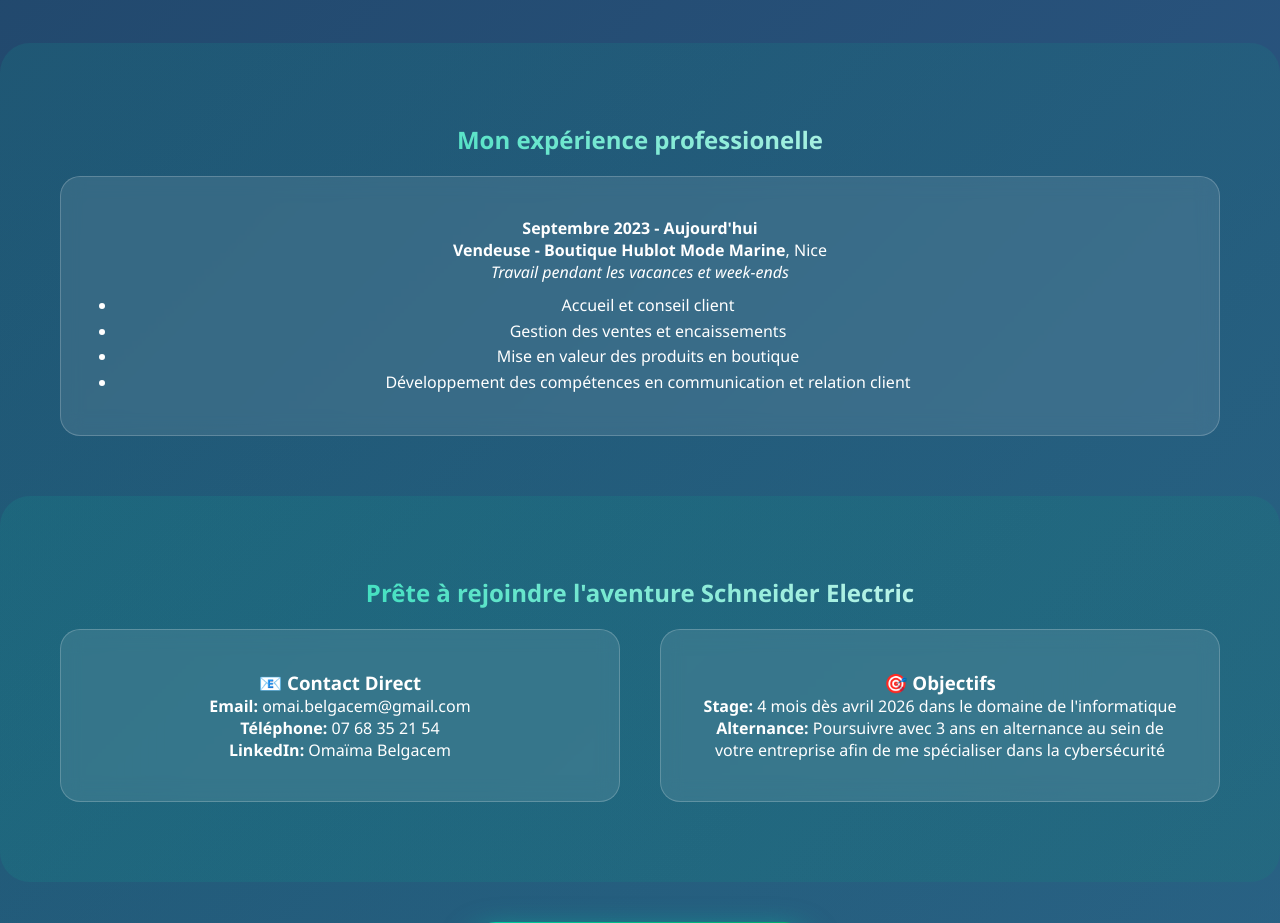
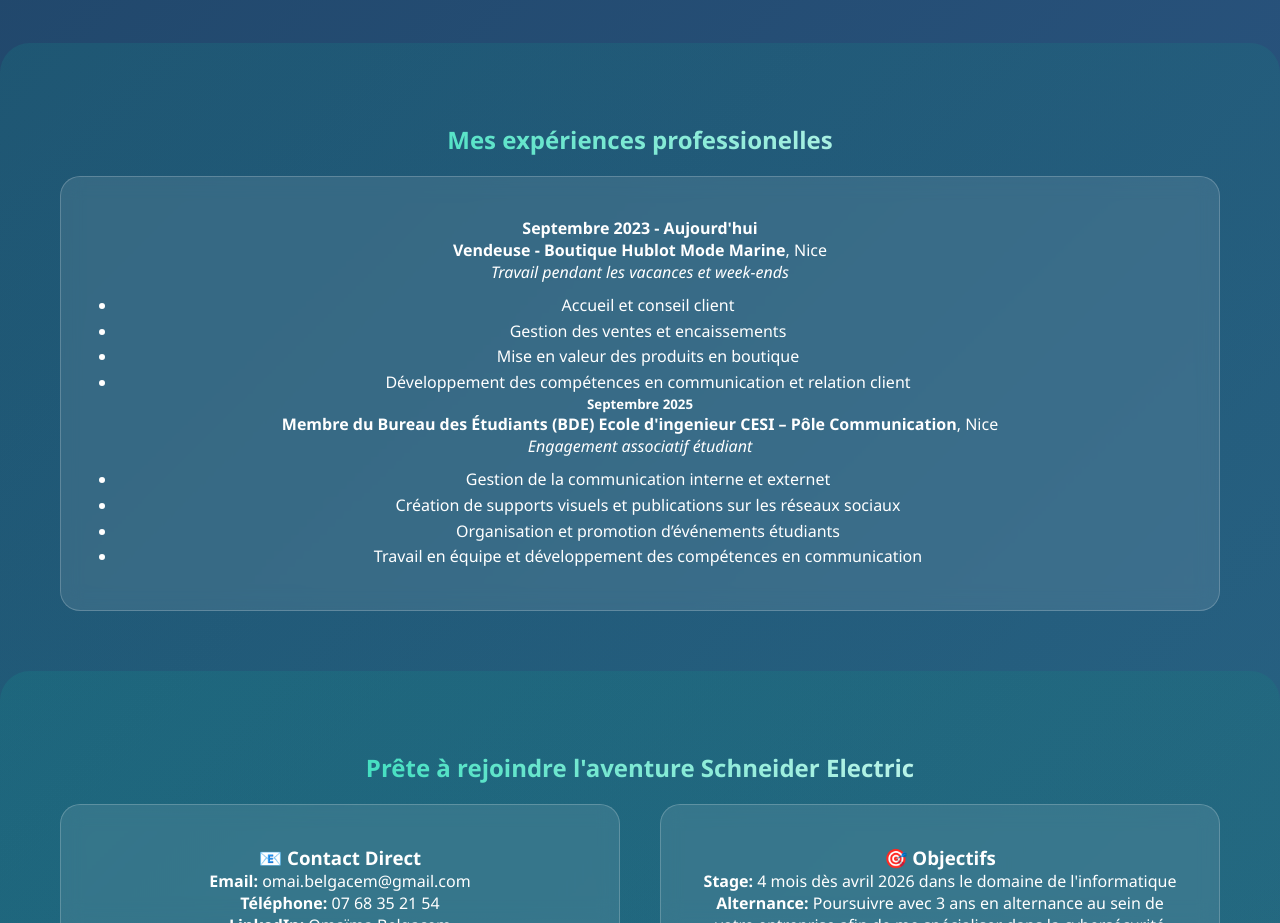
Before and after one commit to Omai19/mon-site, a plain HTML site: page index.html in a window 1280 px wide. Shown: the part 5620-6543 px from the top of the page. Drawn offline with Linux system fonts and the light colour scheme.

Commit message:
Update index.html

```diff
--- a/index.html
+++ b/index.html
@@ -978,7 +978,7 @@
 
    <section class="contact-section" >
         <div class="container">
-            <h3 class="section-title">Mon expérience professionelle</h2>
+            <h3 class="section-title">Mes expériences professionelles</h2>
             <div class="contact-grid">
                 <div class="contact-card">
                <h4>Septembre 2023 - Aujourd'hui</h4>
@@ -990,6 +990,15 @@
                    <li>Mise en valeur des produits en boutique</li>
                    <li>Développement des compétences en communication et relation client</li>
                </ul>
+                      <h5>Septembre 2025</h5>
+               <p><strong>Membre du Bureau des Étudiants (BDE) Ecole d'ingenieur CESI  – Pôle Communication</strong>, Nice</p>
+               <p><em>Engagement associatif étudiant</em></p>
+               <ul style="margin-top:10px; line-height:1.6;">
+                   <li>Gestion de la communication interne et externet</li>
+                   <li>Création de supports visuels et publications sur les réseaux sociaux</li>
+                    <li>Organisation et promotion d’événements étudiants</li>
+                    <li>Travail en équipe et développement des compétences en communication</li>
+                    </ul>
            </div>
        </div>
    </div>
```
